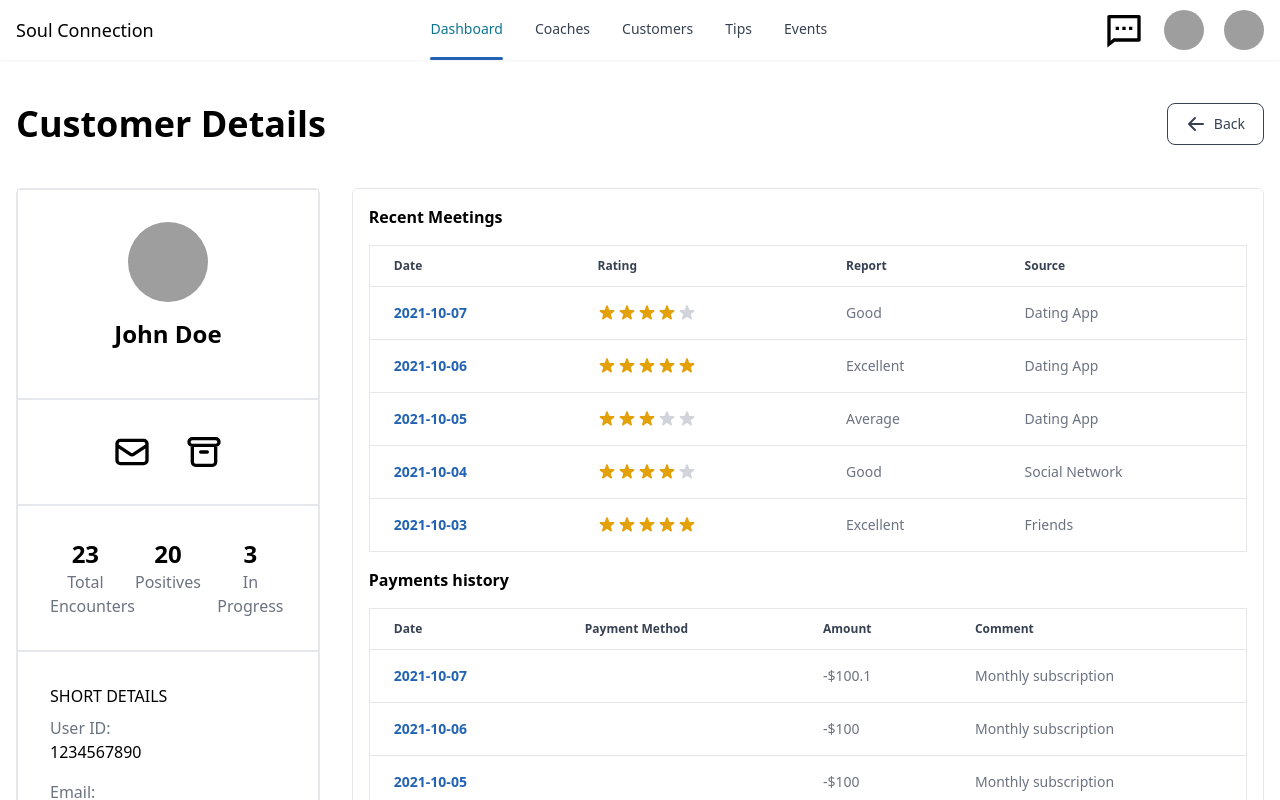
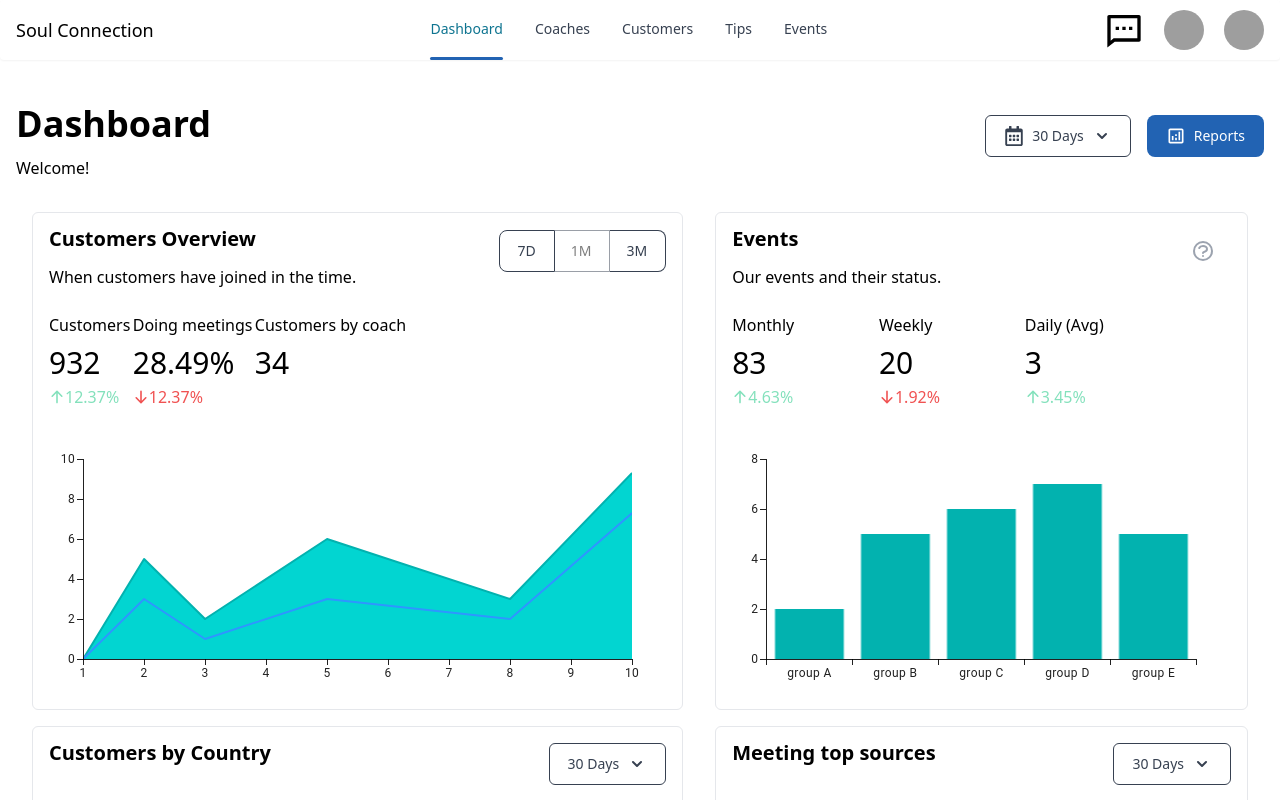
Before and after one commit to etib-corp/survivor, a React (Create React App) app in the folder frontend/: page / in a window 1280 px wide. Shown: the top 800 px of the page. Built offline with nearby package versions, Linux system fonts and the light colour scheme; no server answers; grey boxes are pictures that could not be loaded.

Commit message:
fix: homepage by setting dashboard by default

```diff
--- a/frontend/src/pages/Home.tsx
+++ b/frontend/src/pages/Home.tsx
@@ -115,8 +115,7 @@ function Home () {
     return (
         <div className="overflow-x-hidden">
             <ETIBNavBar properties={props} OnChangeView={setProps}/>
-            <CustomerDetails properties={customerDetails}/>
-            <div className="p-64 shadow-md"></div>
+            <Statistics />
         </div>
     );
 }
```
